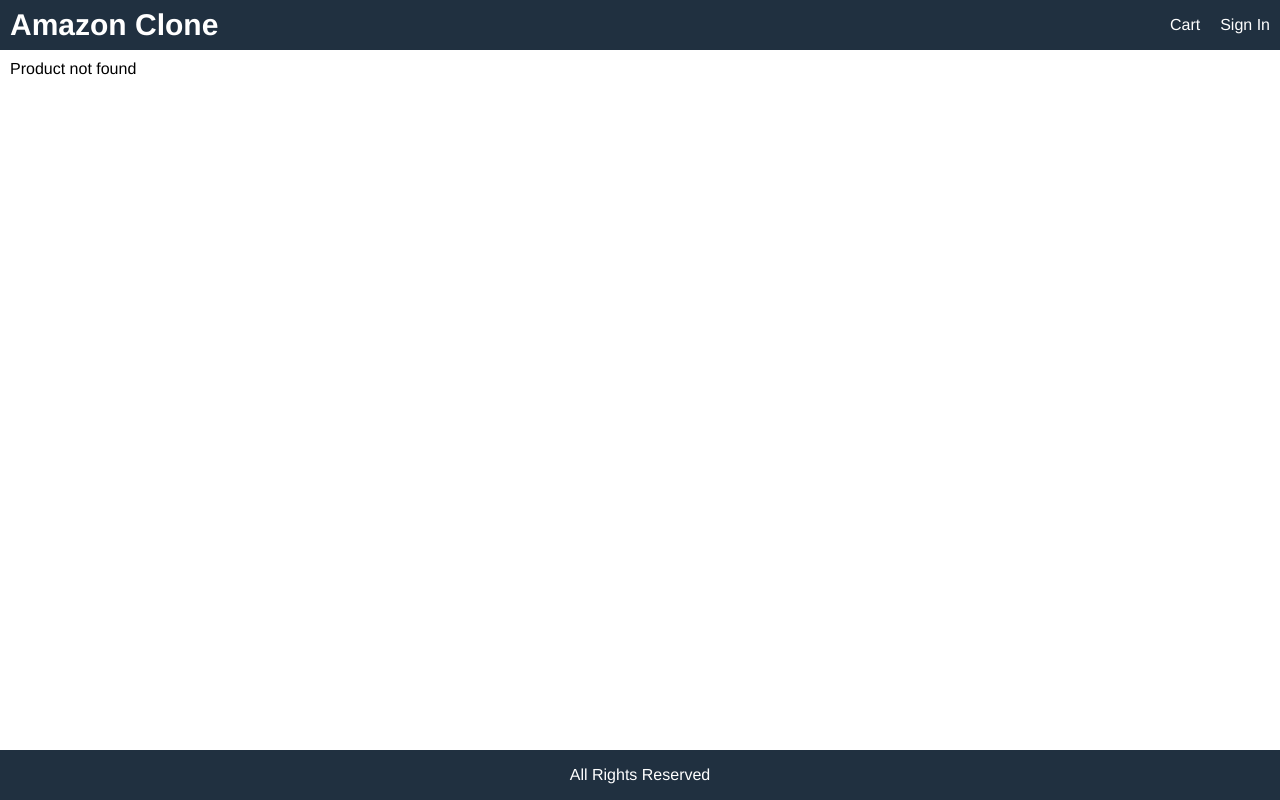
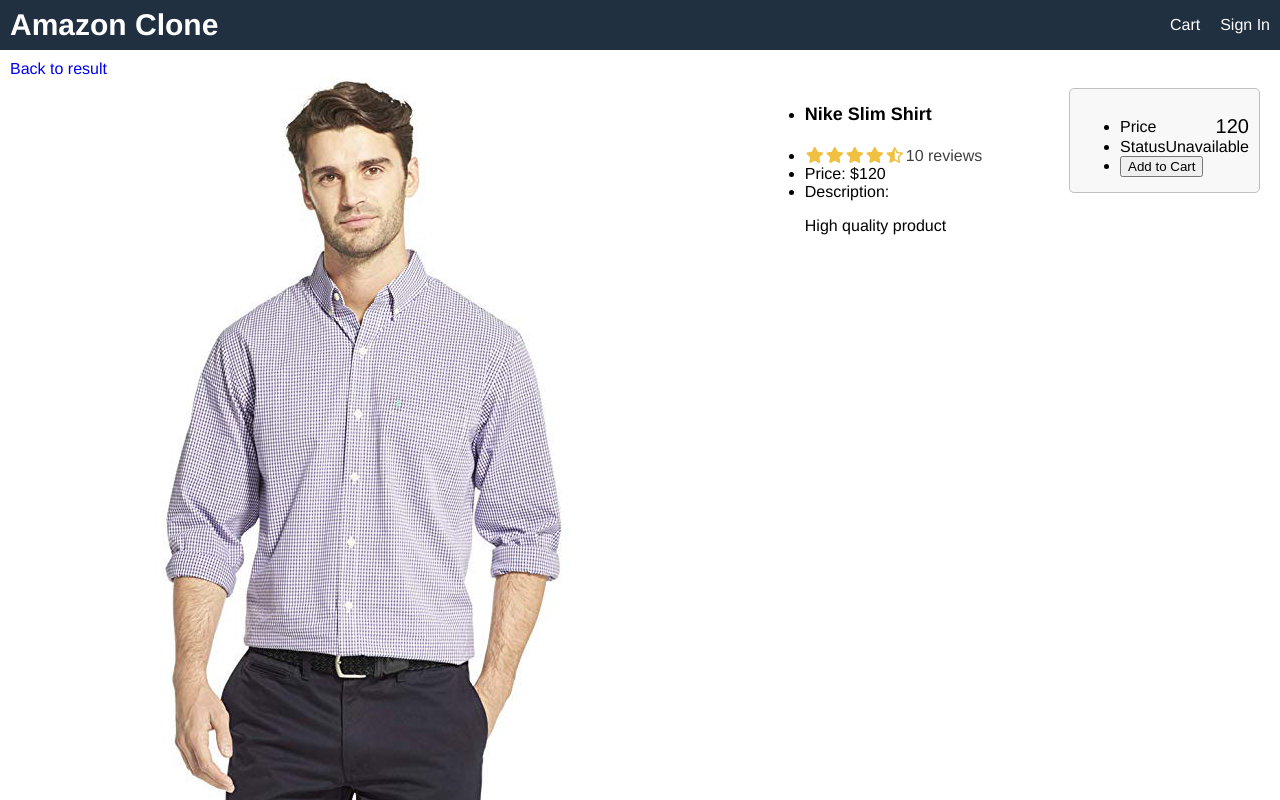
Before and after one commit to emmanuelkamala/amazon_clone, a React (Create React App) app in the folder frontend/: page /product/1 in a window 1280 px wide. Before the commit this address had no page. Shown: the top 800 px of the page. Built offline with nearby package versions, Linux system fonts and the light colour scheme.

Commit message:
Add link to homepage in product screen component

```diff
--- a/frontend/src/App.js
+++ b/frontend/src/App.js
@@ -1,5 +1,5 @@
 import React from 'react';
-import { BrowserRouter, Route } from 'react-router-dom';
+import { BrowserRouter, Route, Switch } from 'react-router-dom';
 import HomeScreen from './screens/HomeScreen';
 import ProductScreen from './screens/ProductScreen';
 
@@ -19,9 +19,10 @@
     </header>
 
     <main>
-      <Route path="/product/:id" component={ProductScreen} ></Route>
-      <Route path="/" component={HomeScreen} exact ></Route>
-
+      <Switch>
+        <Route path='/product/:id' component={ProductScreen} ></Route>
+        <Route path="/" component={HomeScreen} exact ></Route>
+      </Switch>
     </main>
 
     <footer className="row center">
--- a/frontend/src/index.css
+++ b/frontend/src/index.css
@@ -88,6 +88,10 @@
   justify-content: center;
 }
 
+.row.top {
+  align-items: flex-start;
+}
+
 /* images */
 
 img {
--- a/frontend/src/screens/ProductScreen.js
+++ b/frontend/src/screens/ProductScreen.js
@@ -1,15 +1,18 @@
 import React from 'react';
+import { Link } from 'react-router-dom';
 import Rating from '../components/Rating';
 import data from '../data';
 
 function ProductScreen(props) {
-  const product = data.products.find((x) => x._id === props.match.params.id);
+ const product = data.products.find(product => product._id == props.match.params.id)
   if (!product){
     return <div>Product not found</div>
   }
+
   return (
     <div>
-      <div className="row">
+      <Link to="/">Back to result</Link>
+      <div className="row top">
         <div className="col-2">
           <img className="large" src={product.image} alt={product.name} />
         </div>
```
Also changed, not shown: 1 other file (tests, documents, lock files or other folders).
